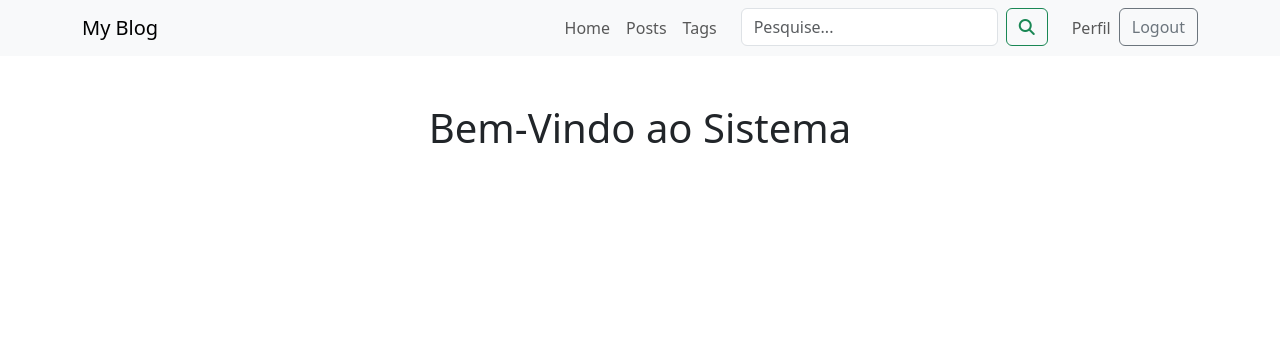
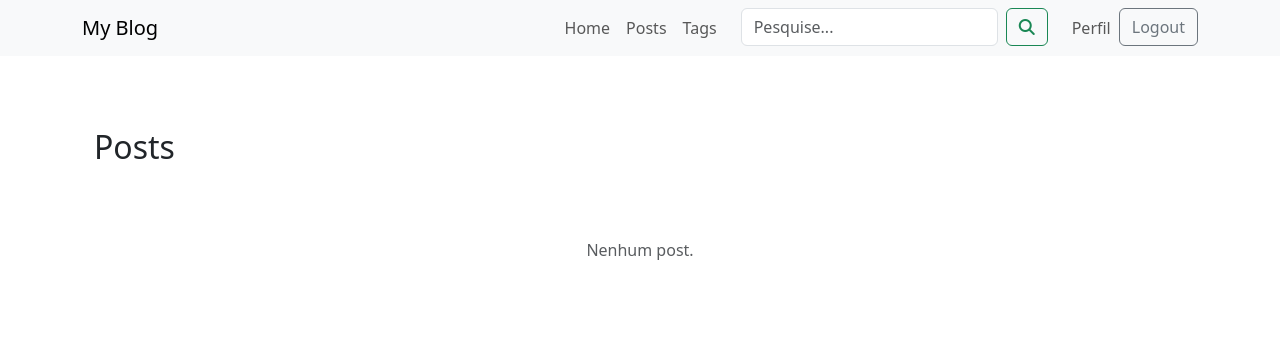
Before and after one commit to ErickIgles/My_Blog, a Django app: page / in a window 1280 px wide. Shown: the top 349 px of the page. Run offline with Django 5.2, Linux system fonts and the light colour scheme; the visitor is signed in with stand-in values (Sample User, id 1).

Commit message:
feat: implementa nova home com listagem de posts

```diff
--- a/src/core/templates/core/home.html
+++ b/src/core/templates/core/home.html
@@ -1,14 +1,63 @@
 {% extends 'base.html' %}
 
-
-{% block title %}
-    Home
-{% endblock title %}
-
+{% block title %}home{% endblock title %}
 
 {% block content %}
 
-    <div class="container mt-4">
-        <h1 class="text-center">Bem-Vindo ao Sistema</h1>
+    <div class="container py-4">
+
+        <div class="d-flex justify-content-between align-items-center mb-4">
+            <h2 class="mb-0">Posts</h2>
+        </div>
+
+
+        {% if posts %}
+
+            <div class="row row-cols-1 row-cols-md-2 row-cols-lg-3 g-3">
+
+                {% for post in posts %}
+                    <div class="col">
+                        <div class="card h-100 shadow-sm border-0">
+                            <div class="card-body">
+
+                                <h5 class="card-title mb-2">
+                                    <a href="{% url 'posts:detalhe' post.slug %}"
+                                    class="text-decoration-none text-dark">
+                                        {{ post.titulo }}
+                                    </a>
+                                </h5>
+
+                                <p class="text-muted small mb-2">
+                                    {{ post.created_at|date:"d/m/Y" }}
+                                </p>
+
+                                <p class="card-text text-truncate">
+                                    {{ post.conteudo }}
+                                </p>
+
+                            </div>
+
+                            <div class="card-footer bg-white border-0">
+                                <a href="{% url 'posts:detalhe' post.slug %}" class="btn btn-outline-secondary w-100">
+                                    Ler mais
+                                </a>
+                            </div>
+
+                        </div>
+                    </div>
+                {% endfor %}
+
+            </div>
+
+
+        {% else %}
+
+            <p class="text-center text-muted py-5">
+                Nenhum post.
+            </p>
+
+        {% endif %}
+
     </div>
+
 {% endblock content %}
```
